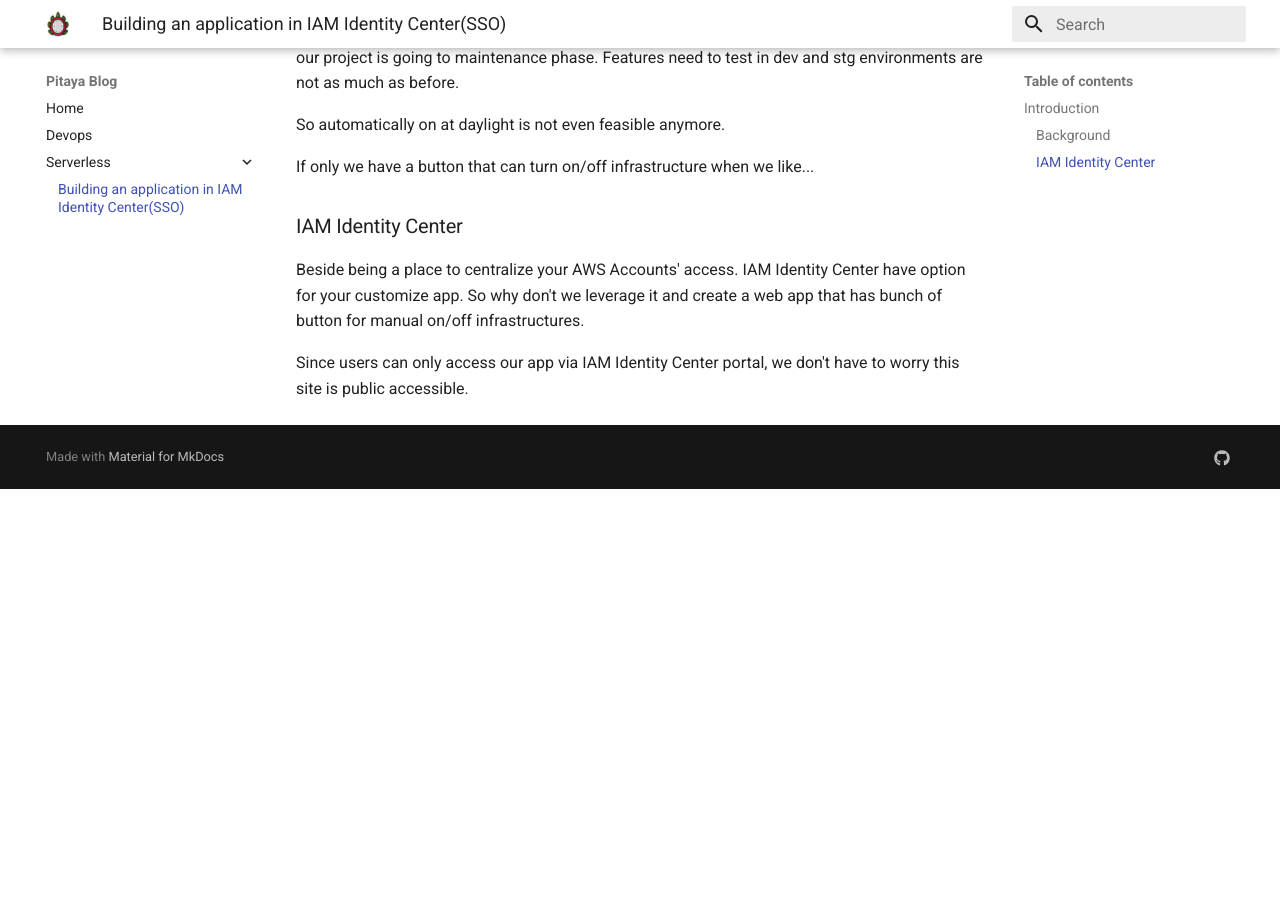
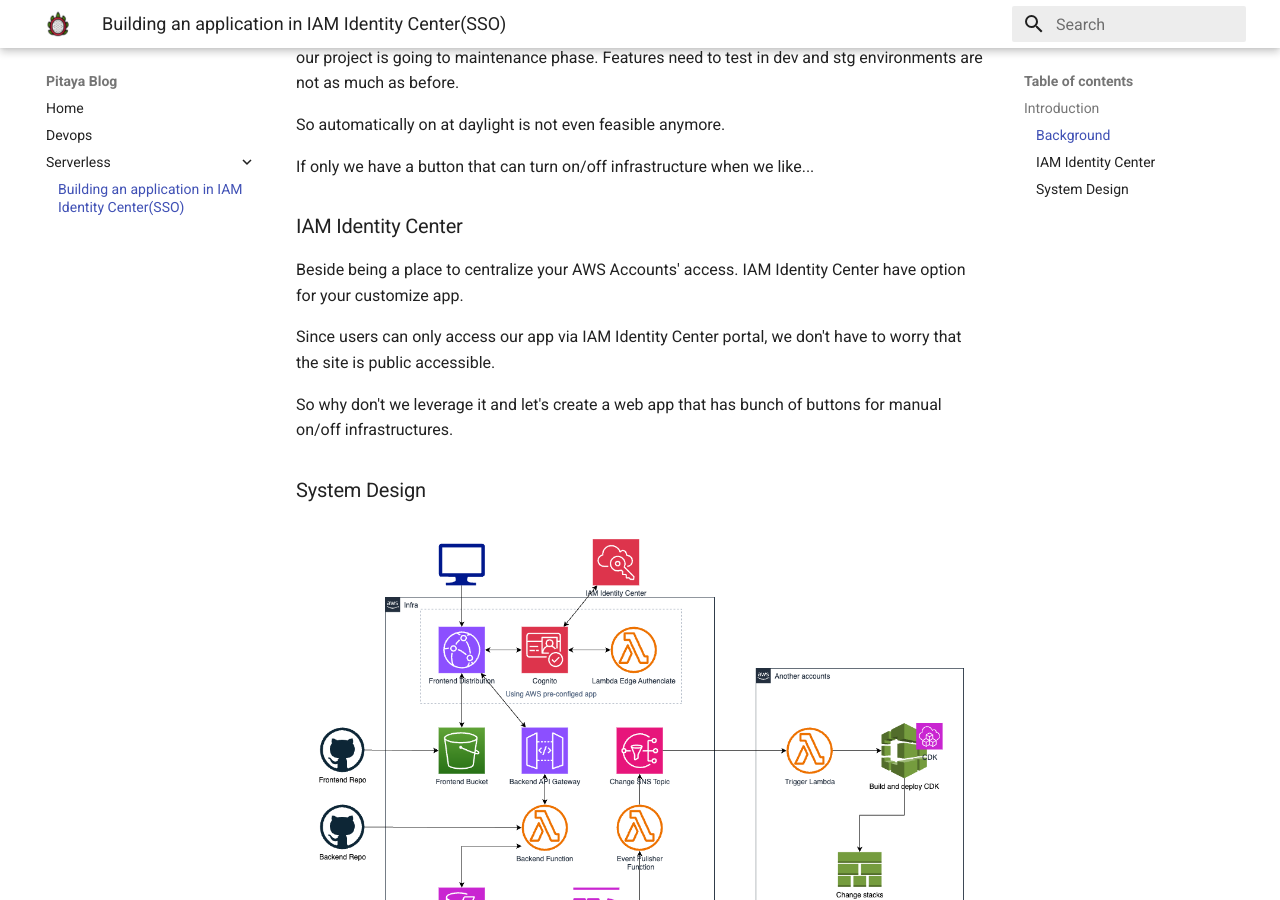
Before and after one commit to pitayapj/pitayapj.github.io, an MkDocs documentation site: the page built from docs/serverless/app-in-iamic/application-in-iamic.md, in a window 1280 px wide and 900 px high, scrolled down 419 px. Built offline with MkDocs 1.6.1 and Material for MkDocs 9.7.7, drawn with Linux system fonts in a browser that asks for light colours; before the commit the page ends 908 px from its top, so only the background shows below that.

Commit message:
add design

```diff
--- a/docs/serverless/app-in-iamic/application-in-iamic.md
+++ b/docs/serverless/app-in-iamic/application-in-iamic.md
@@ -16,6 +16,11 @@
 If only we have a button that can turn on/off infrastructure when we like...
 
 ### IAM Identity Center
-Beside being a place to centralize your AWS Accounts' access. IAM Identity Center have option for your customize app. So why don't we leverage it and create a web app that has bunch of button for manual on/off infrastructures.
+Beside being a place to centralize your AWS Accounts' access. IAM Identity Center have option for your customize app.
 
-Since users can only access our app via IAM Identity Center portal, we don't have to worry this site is public accessible.
+Since users can only access our app via IAM Identity Center portal, we don't have to worry that the site is public accessible.
+
+So why don't we leverage it and let's create a web app that has bunch of buttons for manual on/off infrastructures.
+
+### System Design
+![AWSDiagram](iamic-app-design.png)
--- a/mkdocs.yml
+++ b/mkdocs.yml
@@ -14,6 +14,9 @@
   - admonition
   - pymdownx.details
   - pymdownx.superfences
+  - attr_list
+  - md_in_html
+
 
 nav:
   - Home: index.md
```
Also changed, not shown: docs/serverless/app-in-iamic/iamic-app-design.png (added).
